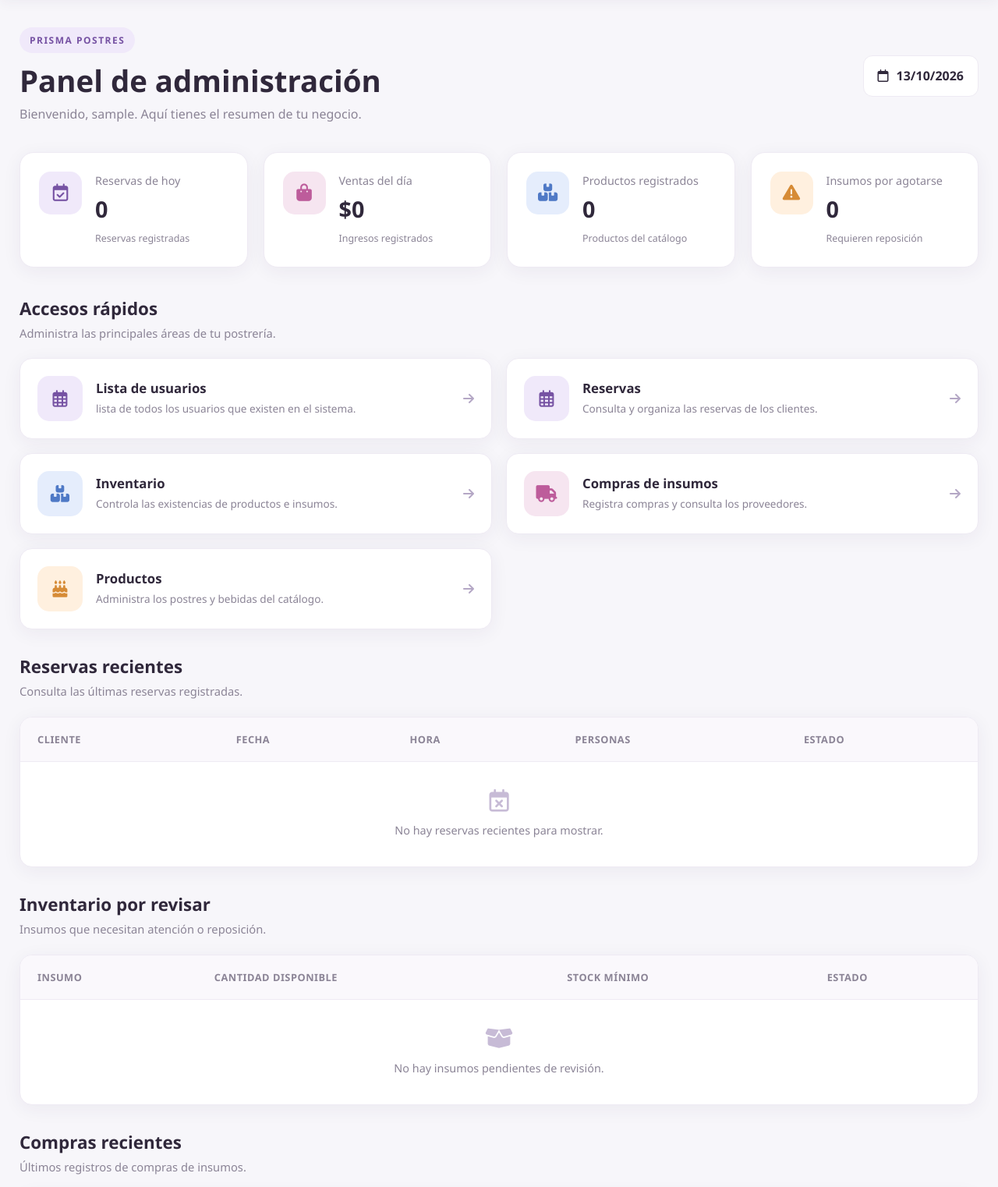
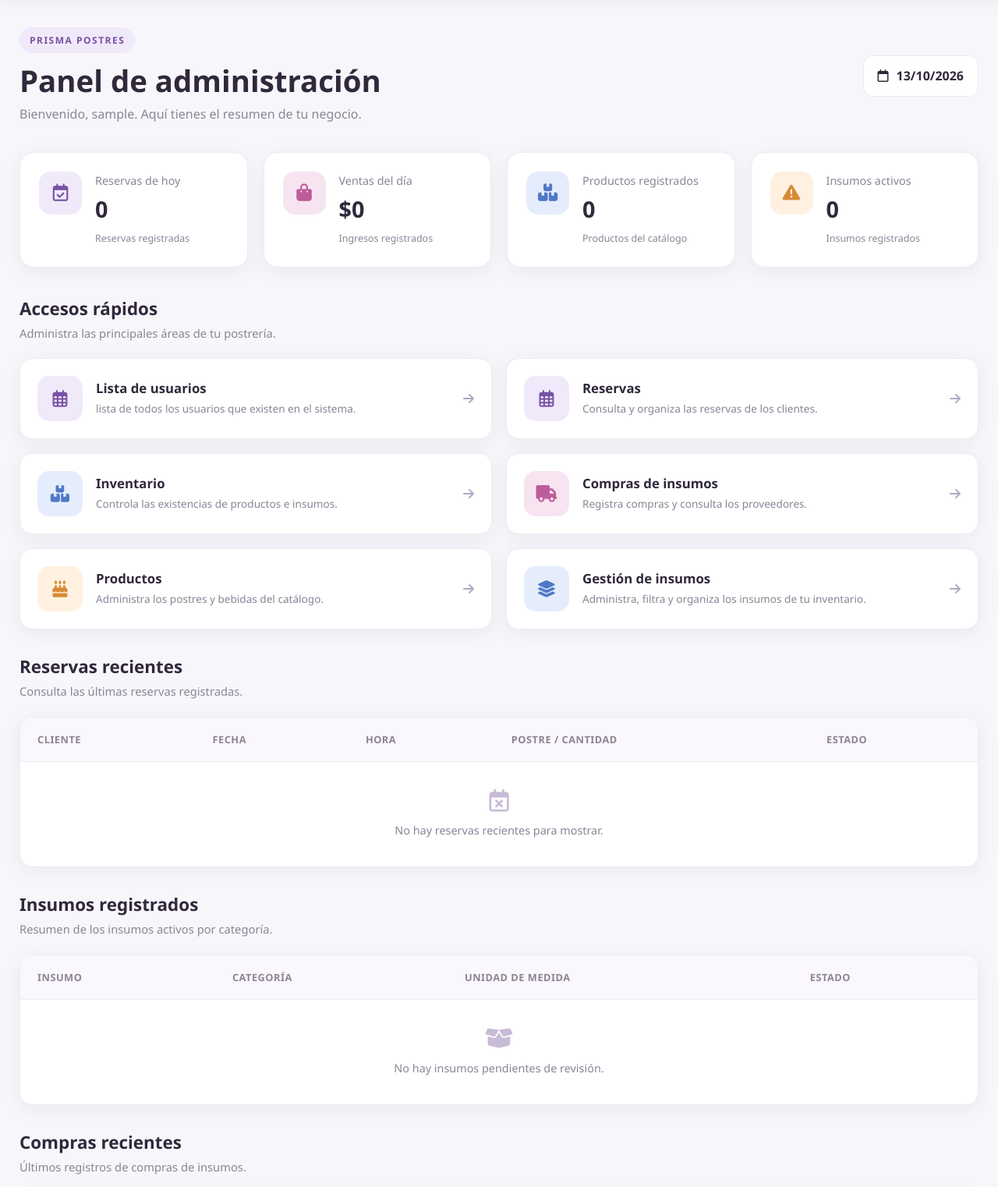
Before and after one commit to D45-csm/PrismaWeb, a Django app: page /usuarios/perfil/ in a window 1280 px wide. Shown: the part 81-1603 px from the top of the page at 78% size. Run offline with Django 5.2, Linux system fonts and the light colour scheme; the visitor is signed in with stand-in values (Sample User, id 1); data that the repository does not hold is empty.

Commit message:
feat: actualizar estadísticas de insumos y mejorar gestión de reservas

```diff
--- a/APP/usuarios/templates/usuarios/perfil.html
+++ b/APP/usuarios/templates/usuarios/perfil.html
@@ -75,9 +75,9 @@
             </div>
 
             <div class="stat-info">
-                <p>Insumos por agotarse</p>
-                <h3>{{ insumos_bajos|default:"0" }}</h3>
-                <span>Requieren reposición</span>
+                <p>Insumos activos</p>
+                <h3>{{ total_insumos|default:"0" }}</h3>
+                <span>Insumos registrados</span>
             </div>
         </div>
 
@@ -166,6 +166,17 @@
                 <i class="fa-solid fa-arrow-right action-arrow"></i>
             </a>
 
+            <a href="{% url 'gestion_insumos' %}" class="quick-action">
+                <div class="quick-icon blue-icon">
+                    <i class="fa-solid fa-layer-group"></i>
+                </div>
+                <div class="quick-info">
+                    <h3>Gestión de insumos</h3>
+                    <p>Administra, filtra y organiza los insumos de tu inventario.</p>
+                </div>
+                <i class="fa-solid fa-arrow-right action-arrow"></i>
+            </a>
+
         </div>
     </section>
 
@@ -188,7 +199,7 @@
                         <th>Cliente</th>
                         <th>Fecha</th>
                         <th>Hora</th>
-                        <th>Personas</th>
+                        <th>Postre / cantidad</th>
                         <th>Estado</th>
                     </tr>
                 </thead>
@@ -197,9 +208,9 @@
                     {% for reserva in reservas_recientes %}
                     <tr>
                         <td>{{ reserva.nombre_cliente }}</td>
-                        <td>{{ reserva.fecha|date:"d/m/Y" }}</td>
-                        <td>{{ reserva.hora|time:"h:i A" }}</td>
-                        <td>{{ reserva.numero_personas }}</td>
+                        <td>{{ reserva.fecha_reserva|date:"d/m/Y" }}</td>
+                        <td>{{ reserva.hora|time:"h:i A"|default:"Por acordar" }}</td>
+                        <td>{{ reserva.postre|default:"—" }} × {{ reserva.cantidad }}</td>
                         <td>
                             <span class="status-badge status-pending">
                                 {{ reserva.estado|default:"Pendiente" }}
@@ -226,8 +237,8 @@
 
         <div class="section-heading">
             <div>
-                <h2>Inventario por revisar</h2>
-                <p>Insumos que necesitan atención o reposición.</p>
+                <h2>Insumos registrados</h2>
+                <p>Resumen de los insumos activos por categoría.</p>
             </div>
         </div>
 
@@ -237,21 +248,21 @@
                 <thead>
                     <tr>
                         <th>Insumo</th>
-                        <th>Cantidad disponible</th>
-                        <th>Stock mínimo</th>
+                        <th>Categoría</th>
+                        <th>Unidad de medida</th>
                         <th>Estado</th>
                     </tr>
                 </thead>
 
                 <tbody>
-                    {% for insumo in inventario_bajo %}
+                    {% for insumo in insumos_recientes %}
                     <tr>
                         <td>{{ insumo.nombre }}</td>
-                        <td>{{ insumo.cantidad }}</td>
-                        <td>{{ insumo.stock_minimo }}</td>
+                        <td>{{ insumo.categoria.nombre }}</td>
+                        <td>{{ insumo.get_unidad_medida_display }}</td>
                         <td>
-                            <span class="status-badge status-low">
-                                Stock bajo
+                        <span class="status-badge status-active">
+                            Activo
                             </span>
                         </td>
                     </tr>
@@ -295,10 +306,10 @@
                 <tbody>
                     {% for compra in compras_recientes %}
                     <tr>
-                        <td>{{ compra.proveedor }}</td>
-                        <td>{{ compra.fecha|date:"d/m/Y" }}</td>
+                        <td>{{ compra.compra.proveedor }}</td>
+                        <td>{{ compra.compra.fecha|date:"d/m/Y" }}</td>
                         <td>{{ compra.insumo }}</td>
-                        <td>${{ compra.total }}</td>
+                        <td>${{ compra.subtotal }}</td>
                     </tr>
                     {% empty %}
                     <tr>
```
